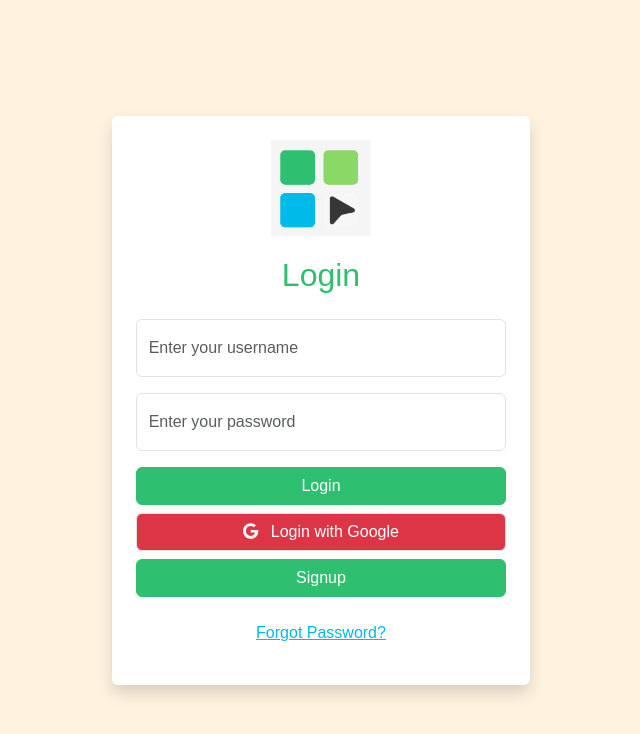
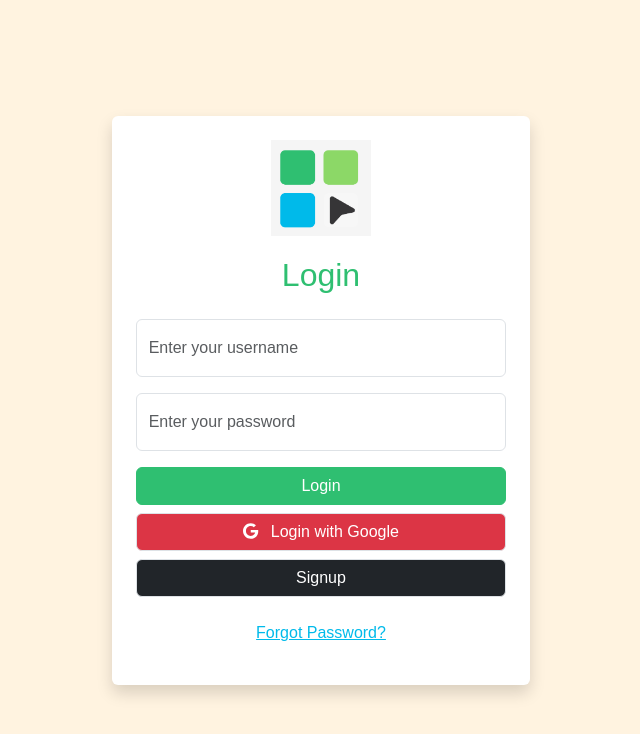
Before and after one commit to faizi-7/weekify, a React (Vite) app in the folder client/: page / in a window 1280 px wide. Shown: the top 734 px of the page, without its empty margins (319-959 px from the left). Built offline with nearby package versions, Linux system fonts and the light colour scheme.

Commit message:
Changed color of Signup to match pallet

```diff
--- a/client/src/screens/LoginScreen.tsx
+++ b/client/src/screens/LoginScreen.tsx
@@ -74,7 +74,7 @@ function LoginScreen() {
             <FontAwesomeIcon icon={faGoogle} className="me-2" /> Login with Google
             </Button>
 
-            <Button variant="primary-custom" className="w-100 mb-2" onClick={handleLogin}>
+            <Button className="w-100 mb-2 btn-dark border" onClick={handleLogin}>
               Signup
             </Button>
           </Form>
```
